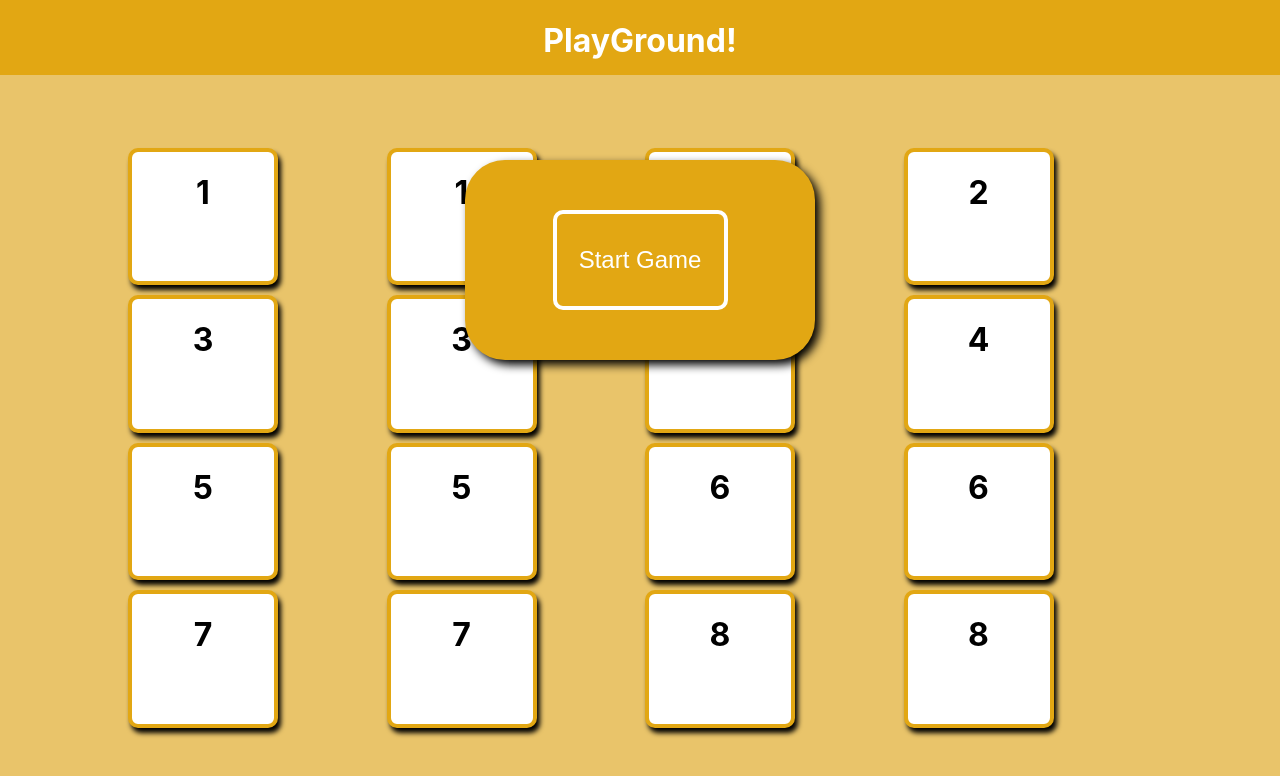
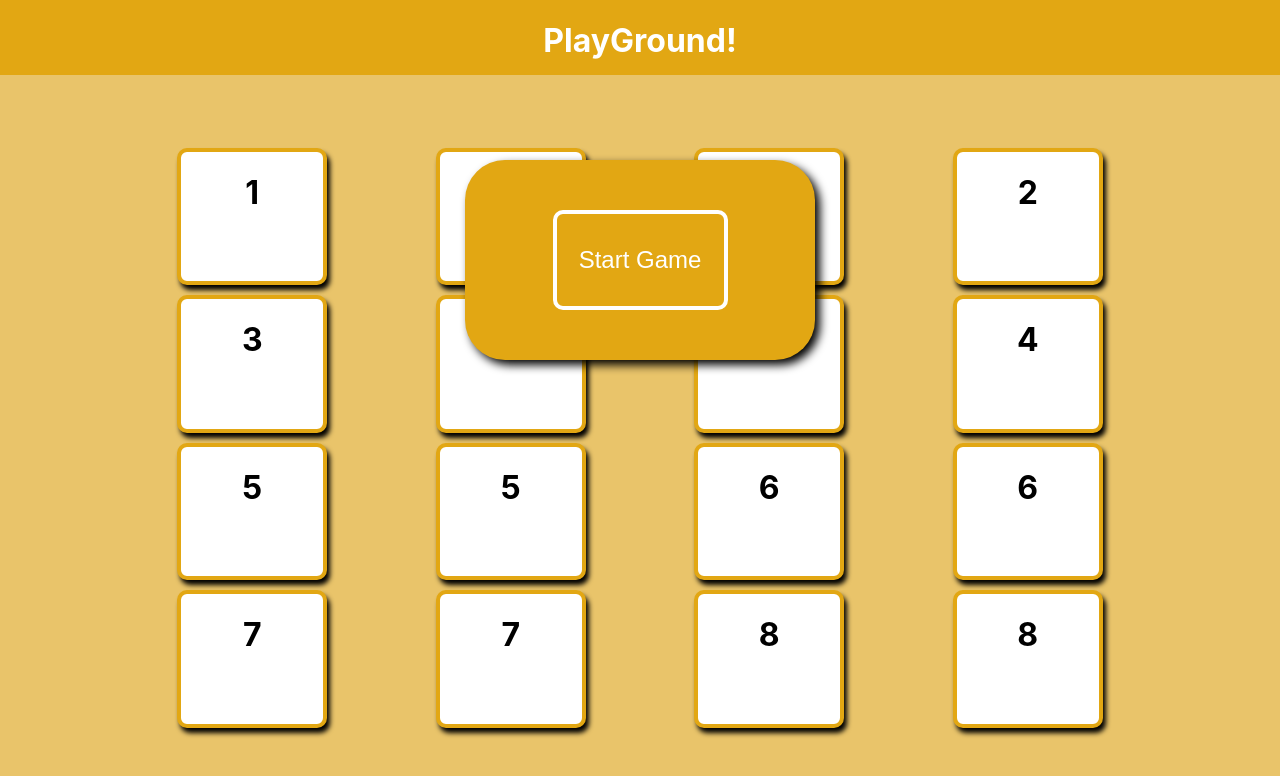
Before and after one commit to federico-palma/playground, a React (Create React App) app: page /Memory-Match in a window 1280 px wide. Shown: the top 776 px of the page. Built offline with nearby package versions, Linux system fonts and the light colour scheme; the HTML template or start-up script is replaced by a standard one.

Commit message:
Justify grid items

```diff
--- a/src/Pages/Memory-MatchPage/Memory-Match.module.css
+++ b/src/Pages/Memory-MatchPage/Memory-Match.module.css
@@ -17,8 +17,7 @@
   grid-template-columns: repeat(4, 1fr);
   grid-template-rows: repeat(4, 1fr);
   gap: 10px;
-  justify-content: center;
-  align-items: center;
+  justify-items: center;
 }
 
 /* Start Game modal */
```
